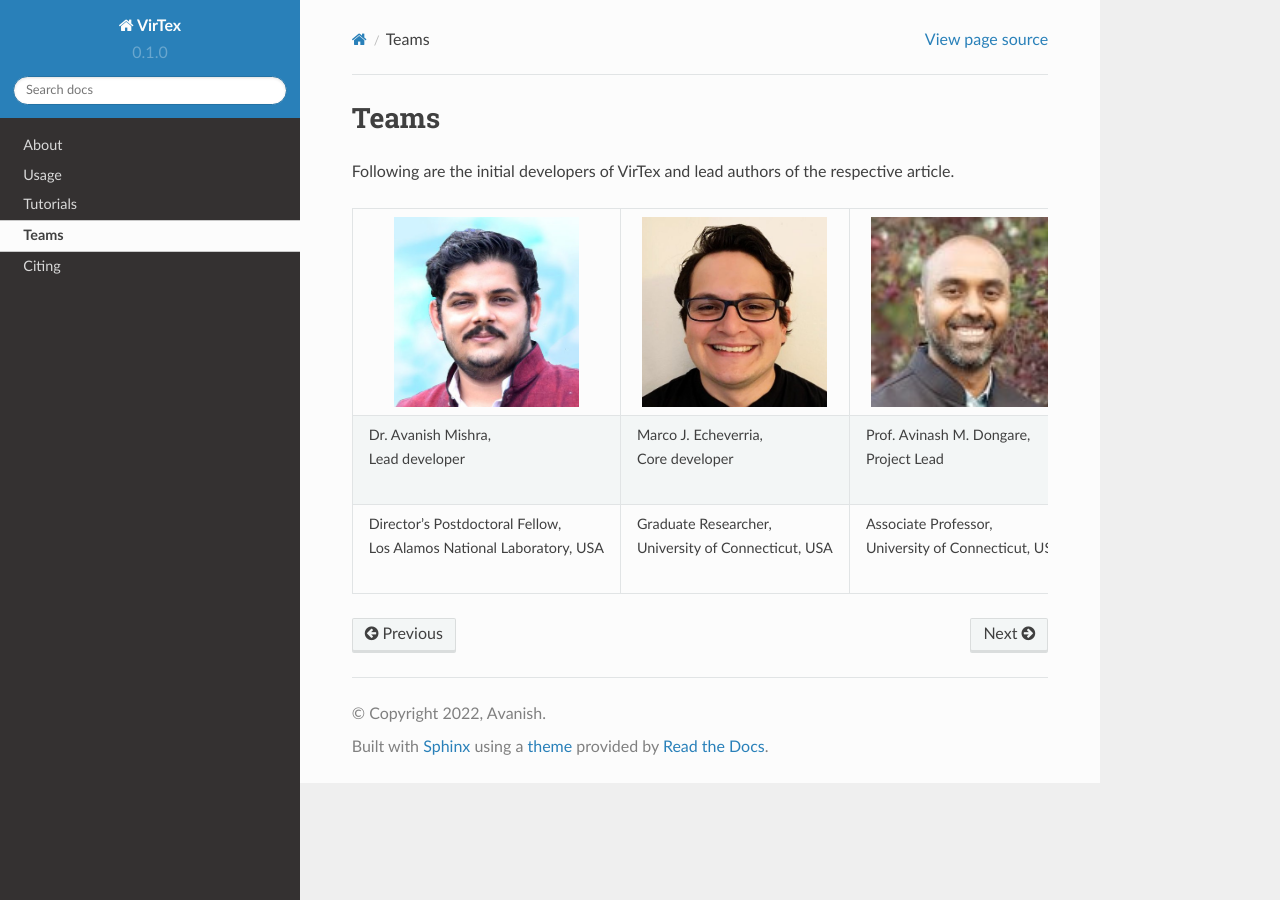
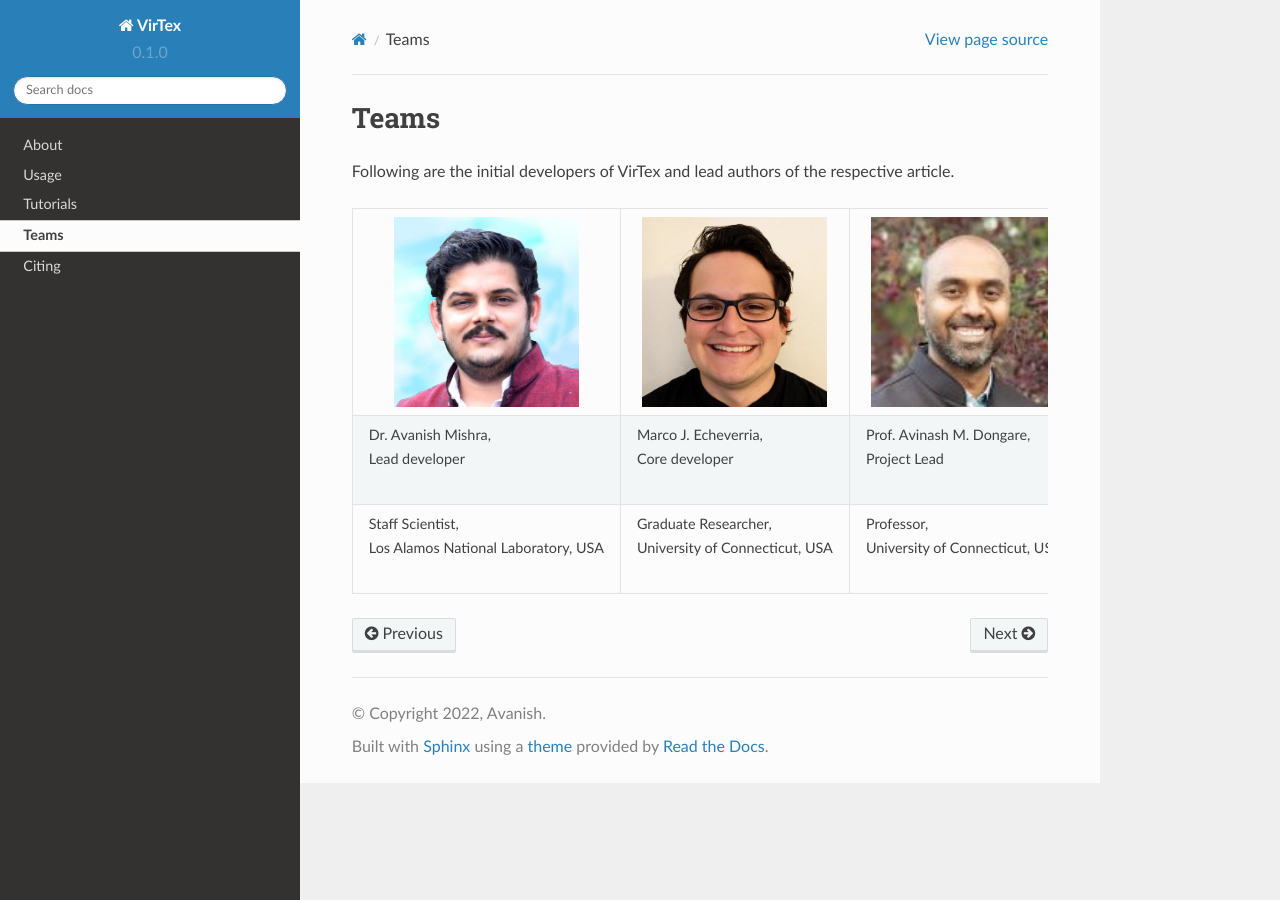
Before and after one commit to mavanish/VirTex, a Sphinx documentation site: the page built from docs/source/Teams.rst, in a window 1280 px wide. Built offline with Sphinx 7.4.7 and the Read the Docs theme 2.0.0, drawn with Linux system fonts in a browser that asks for light colours; pages that are not in the unit, such as notebooks, are missing from menus.

Commit message:
Update Teams.rst

```diff
--- a/docs/source/Teams.rst
+++ b/docs/source/Teams.rst
@@ -32,9 +32,9 @@ Following are the initial developers of VirTex and lead authors of the respectiv
      - | Prof. Avinash M. Dongare,
        | Project Lead
 
-   * - | Director's Postdoctoral Fellow,
+   * - | Staff Scientist,
        | Los Alamos National Laboratory, USA
      - | Graduate Researcher,
        | University of Connecticut, USA
-     - | Associate Professor,
+     - | Professor,
        | University of Connecticut, USA
```
